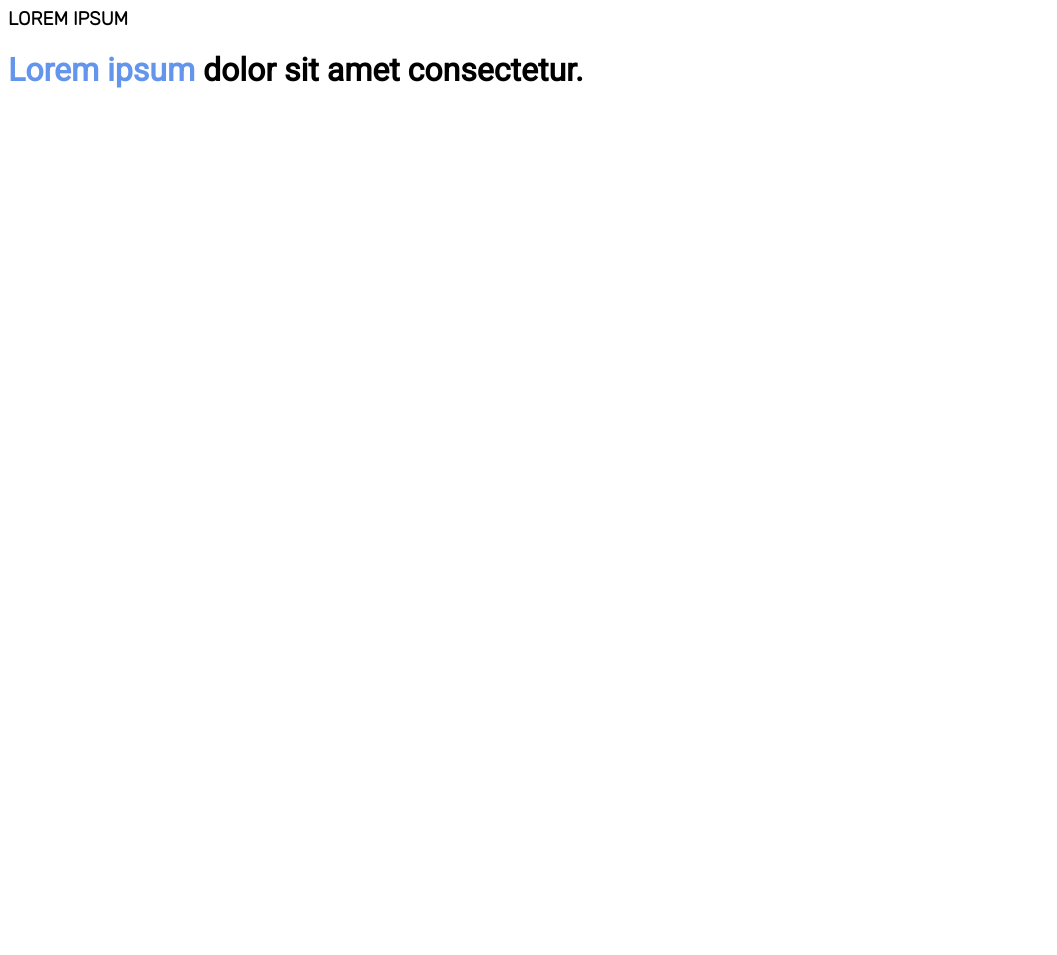
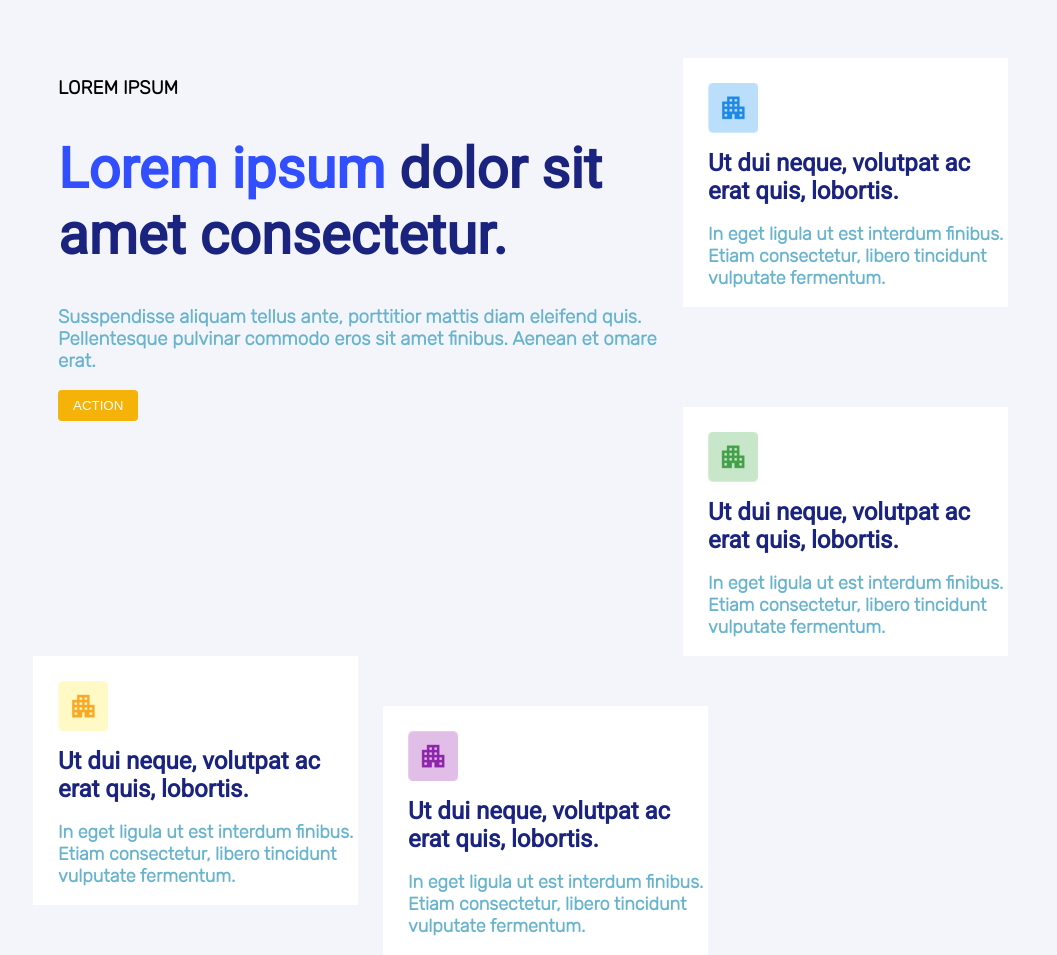
Before and after one commit to 742darek/shuffle, a plain HTML site: page index.html in a window 1280 px wide. Shown: the whole page, without its empty margins (0-1057 px from the left). Before the commit the page ends 800 px from the top, so only its background shows below. Drawn offline with Linux system fonts and the light colour scheme.

Commit message:
add right side of page

```diff
--- a/index.html
+++ b/index.html
@@ -14,8 +14,53 @@
 
 </head>
 <body>
+    <div class="polowa1">
     <h3>LOREM IPSUM</h3>
-    <h1><span class="pre">Lorem ipsum</span> dolor sit amet consectetur.</h1>
+    <h1><span class="pre">Lorem ipsum</span><span class = "after"> dolor sit amet consectetur.</span></h1>
+    <h3 class = "description">Susspendisse aliquam tellus ante, porttitior mattis diam eleifend quis.
+    Pellentesque pulvinar commodo eros sit amet finibus. Aenean et omare
+    erat.</h3>
+    <button>ACTION</button>
+    </div>
+    <div class = "polowa2">
+        <img src="home_blue.jpg"><br>
+        <h1 class="after" id= "title1">Ut dui neque, volutpat ac
+            erat quis, lobortis.</h1>
+        <h3 class="description2">In eget ligula ut est interdum finibus.
+            Etiam consectetur, libero tincidunt
+            vulputate fermentum.
+        </h3>
+    </div>
+
+    <div class = "polowa2" id = "margin_top">
+        <img src="home_green.jpg"><br>
+        <h1 class="after" id= "title1">Ut dui neque, volutpat ac
+            erat quis, lobortis.</h1>
+        <h3 class="description2">In eget ligula ut est interdum finibus.
+            Etiam consectetur, libero tincidunt
+            vulputate fermentum.
+        </h3>
+    </div>
+
+    <div class = "polowa2" id = "margin_top2">
+        <img src="home_yellow.jpg"><br>
+        <h1 class="after" id= "title1">Ut dui neque, volutpat ac
+            erat quis, lobortis.</h1>
+        <h3 class="description2">In eget ligula ut est interdum finibus.
+            Etiam consectetur, libero tincidunt
+            vulputate fermentum.
+        </h3>
+    </div>
+
+    <div class = "polowa2">
+        <img src="home_magenta.jpg"><br>
+        <h1 class="after" id= "title1">Ut dui neque, volutpat ac
+            erat quis, lobortis.</h1>
+        <h3 class="description2">In eget ligula ut est interdum finibus.
+            Etiam consectetur, libero tincidunt
+            vulputate fermentum.
+        </h3>
+    </div>
 </body>
 
 </html>
--- a/style.css
+++ b/style.css
@@ -1,18 +1,72 @@
+body{
+    background-color: rgb(244,245,251)
+}
 h1{
-    font-family: 'Roboto', sans-serif;
+    font-size: 56px;
 }
 h3{
     font-family: 'Rubik', sans-serif;
 }
+h3.description
+{
+    font-family: 'Rubik', sans-serif;
+    color:rgb(104, 180, 206)
+}
+h3.description2{
+    font-size:18px;
+    color:rgb(104, 180, 206)
+}
+button{
+    padding-right: 15px;
+    padding-left: 15px;
+    padding-top: 8px;
+    padding-bottom: 8px;
+    border-radius: 4px;
+    border: none;
+    background-color: rgb(245, 178, 8);
+    color:white
+}
 .pre{
-    color:cornflowerblue
+    font-family: 'Roboto', sans-serif;
+    color:rgb(49,79,254)
+}
+.after{
+    font-family: 'Roboto', sans-serif;
+    color:rgb(26,35,126)
+}
+#title1{
+    font-size:24px;
 }
 .polowa1
 {
     margin-left: 50px;
     margin-top : 50px;
+    width: 600px;
+    float:left;
 }
 .polowa2
 {
+    background-color: rgb(255,255,255);
     margin-top: 50px;
+    float:left;
+    width: 300px;
+    padding-left:25px;
+    padding-top:25px;
+    margin-left: 25px;
 }
+#margin_top
+{
+    margin-top:100px;
+}
+#margin_top2
+{
+    margin-top:0px;
+}
+/* .padd{
+    padding-left: 25px;
+    padding-top: 25px;
+}
+#padd{
+    padding-left: 25px;
+    padding-top: 25px;
+} */
```
Also changed, not shown: home_blue.jpg (added), home_green.jpg (added), home_magenta.jpg (added), home_yellow.jpg (added).
